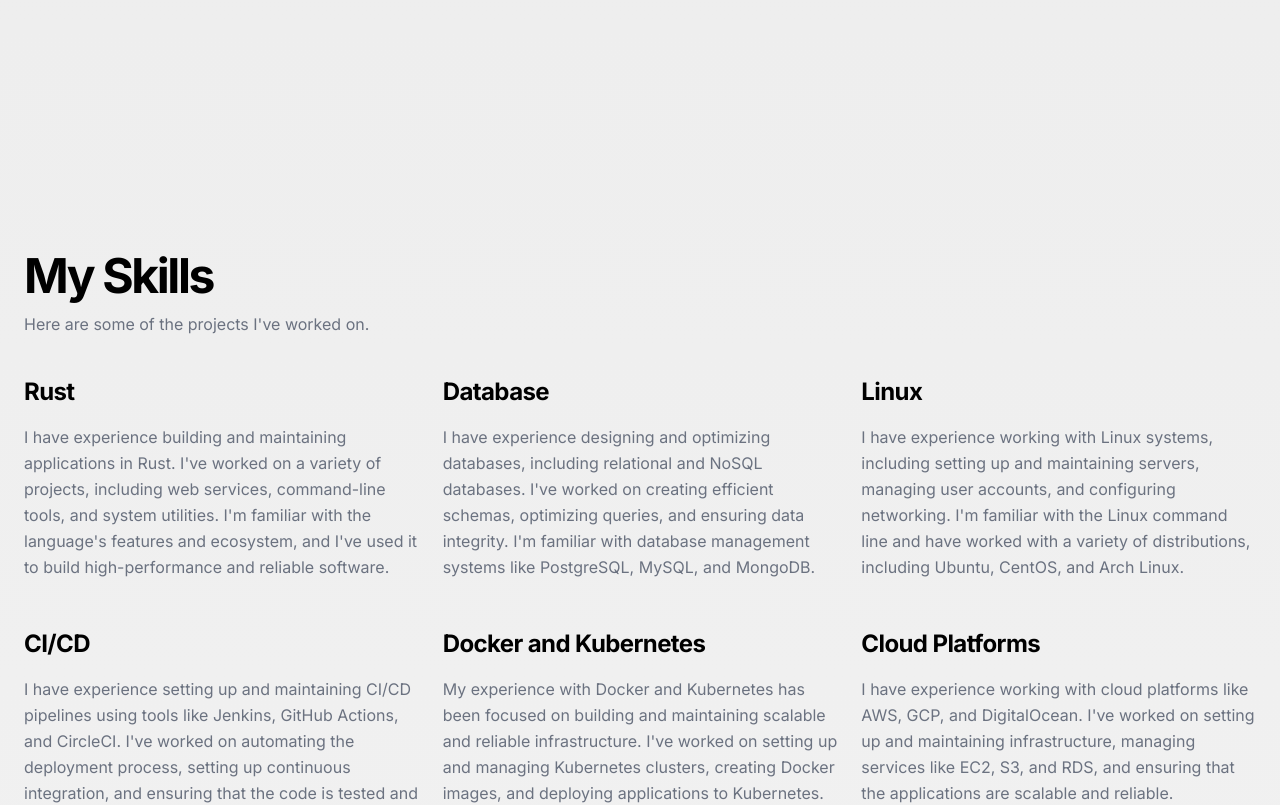
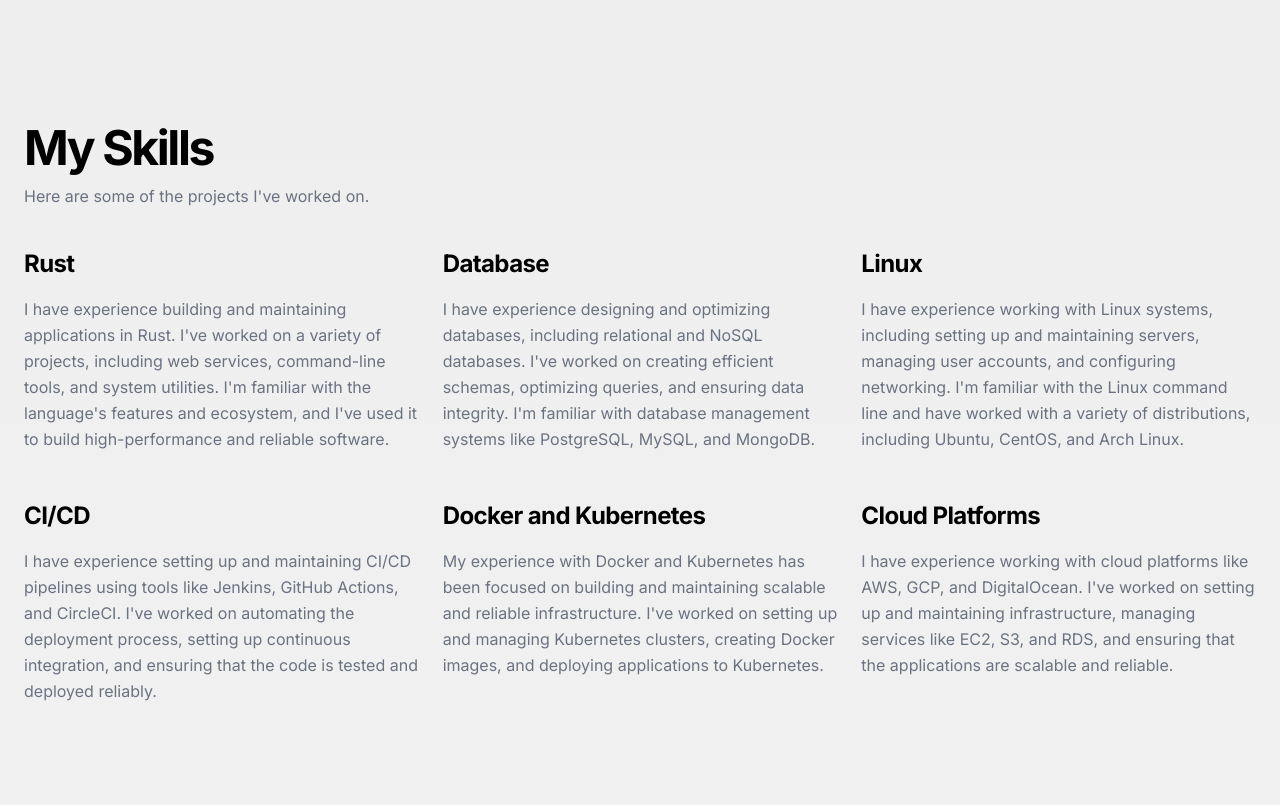
Before and after one commit to ferrohd/ferrohd, a Next.js app in the folder website/: page / in a window 1280 px wide. Shown: the part 960-1765 px from the top of the page. Built offline with nearby package versions, Linux system fonts and the light colour scheme.

Commit message:
move section outside component

```diff
--- a/website/app/_components/skills.tsx
+++ b/website/app/_components/skills.tsx
@@ -26,7 +26,6 @@ export default function Skills() {
         }
     ]
     return (
-        <section id="skills" className="w-full py-12 md:py-24 lg:py-32">
         <div className="container  mx-auto grid gap-6 px-4 md:gap-10 md:px-6">
             <div className="space-y-3">
                 <h2 className="text-3xl font-bold tracking-tighter sm:text-4xl xl:text-5xl/none">My Skills</h2>
@@ -43,6 +42,5 @@ export default function Skills() {
                 }
             </div>
         </div>
-        </section>
     )
 }
```
Lines whose indentation alone changed are shown as unchanged.
